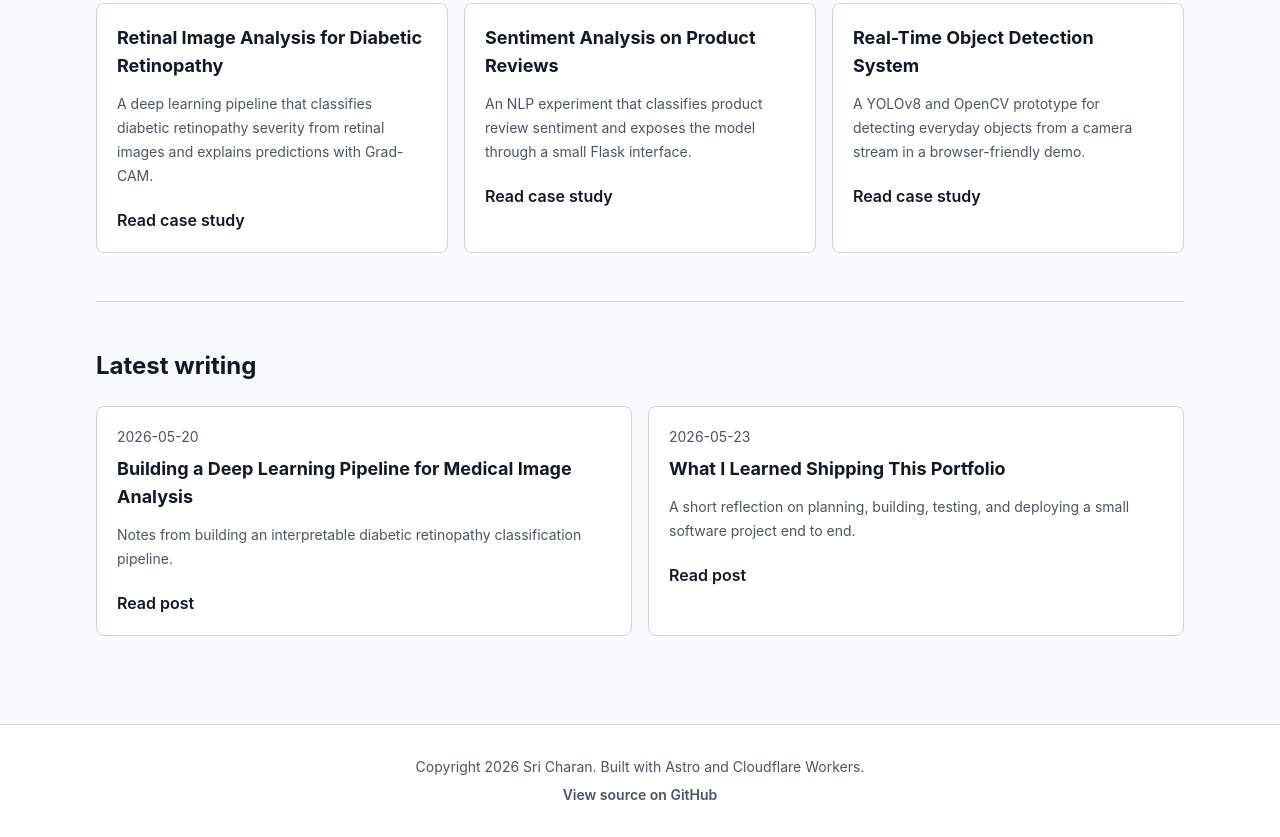
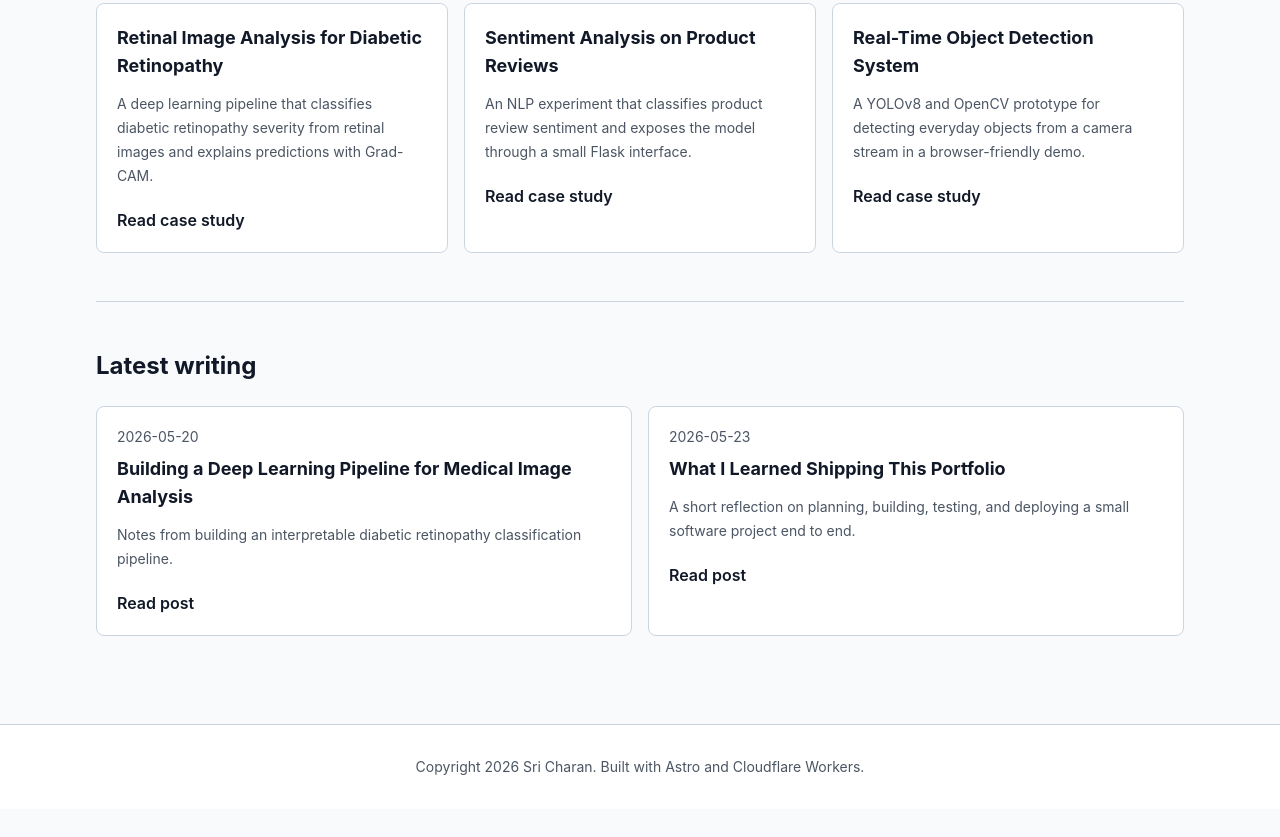
Before and after one commit to sricharanchowdary/sri-charan, an Astro site: page / in a window 1280 px wide. Shown: the part 965-1802 px from the top of the page. After the commit the page ends 1774 px from the top, so only its background shows below. Built offline with nearby package versions, Linux system fonts and the light colour scheme; Astro itself is replaced by a stand-in of ours; no server answers.

Commit message:
remove view source on  github from footer

```diff
--- a/src/layouts/BaseLayout.astro
+++ b/src/layouts/BaseLayout.astro
@@ -81,12 +81,7 @@ const analyticsConfig = analyticsToken ? JSON.stringify({ token: analyticsToken
 
     <footer class="border-t border-[var(--border)] bg-[var(--surface)] px-4 py-8 text-center text-sm text-[var(--muted)]">
       <p>Copyright 2026 Sri Charan. Built with Astro and Cloudflare Workers.</p>
-      {site.repo && (
-        <p class="mt-2">
-          <a class="font-semibold text-[var(--accent)]" href={site.repo} target="_blank" rel="noreferrer">View source on GitHub</a>
-        </p>
-      )}
-    </footer>
+          </footer>
 
     <script>
       const toggle = document.getElementById('theme-toggle');
```
